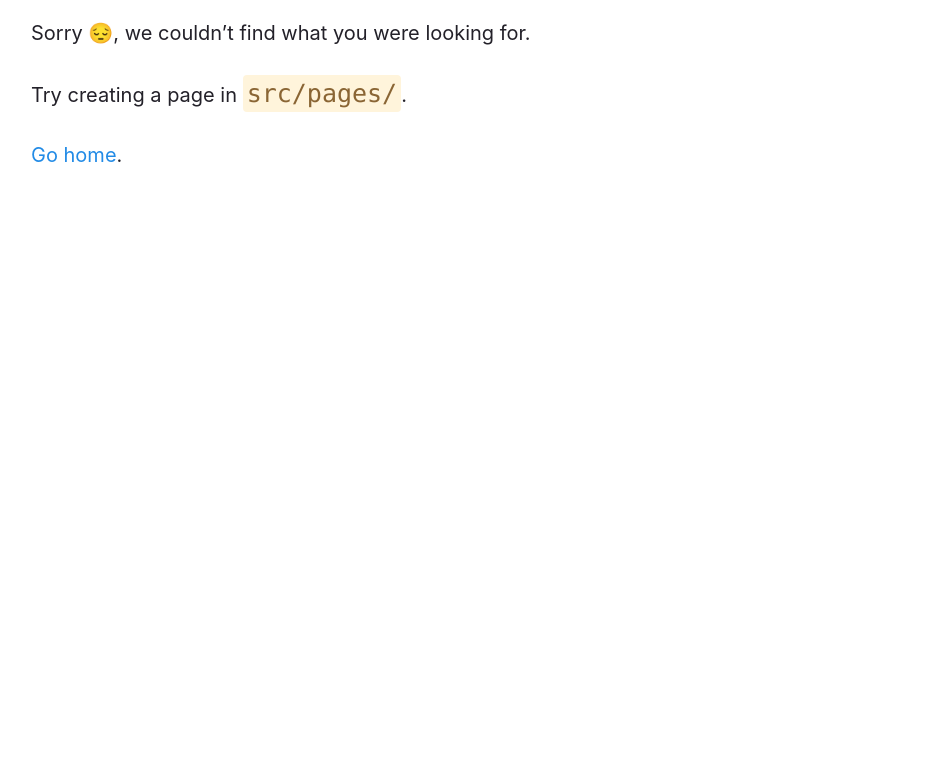
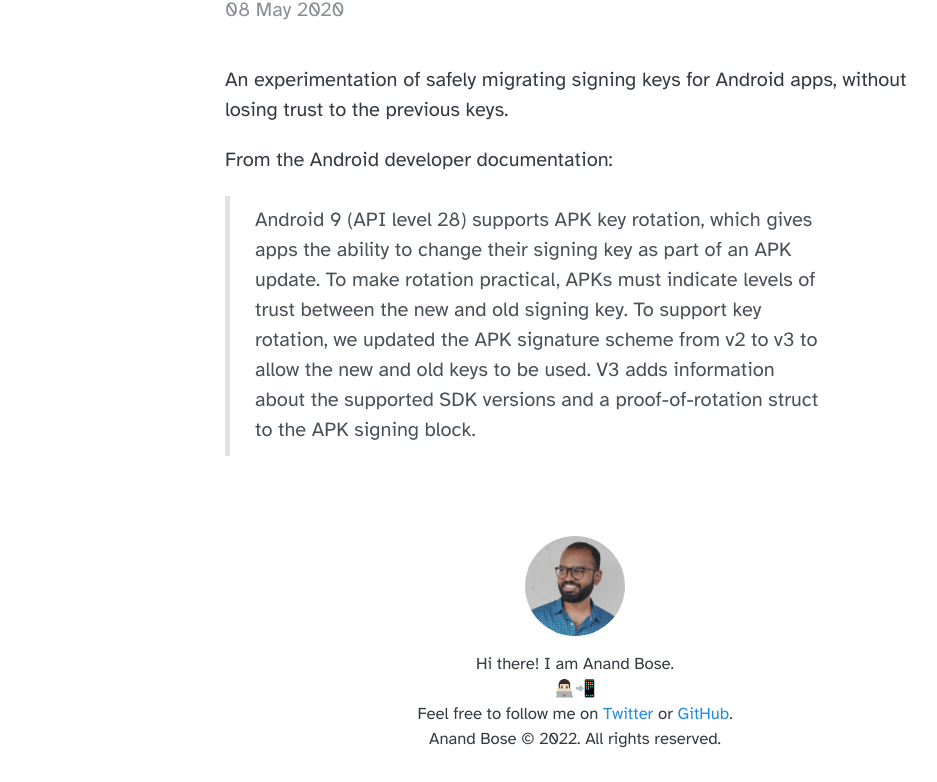
Before and after one commit to anandbosedev/anandbosedev.github.io, a Gatsby site: page /posts/my-first-post in a window 1280 px wide. Before the commit this address had no page. Shown: the part 192-974 px from the top of the page, without its empty margins (65-1002 px from the left). Before the commit the page ends 800 px from the top, so only its background shows below. Built offline with nearby package versions, Linux system fonts and the light colour scheme; Gatsby itself is replaced by a stand-in of ours; a web font is replaced by a local one.

Commit message:
Implement article page wrapper

```diff
--- /dev/null
+++ b/src/components/Article.tsx
@@ -0,0 +1,49 @@
+import * as React from 'react'
+import ButtonsContainer from '../components/ButtonsContainer'
+import ShareButton from '../components/ShareButton'
+
+type ArticleProps = {
+    children?: React.ReactNode,
+    title?: string,
+    date?: string,
+    shortDescription?: string,
+}
+
+type ArticleState = {
+    href?: string,
+}
+
+class Article extends React.Component<ArticleProps, ArticleState> {
+
+    constructor(props: ArticleProps) {
+        super(props)
+        this.state = {
+            href: ''
+        }
+    }
+
+    componentDidMount(): void {
+        this.setState({ href: window.location.href })
+    }
+
+    render(): React.ReactNode {
+        return (
+            <main>
+                <article className='post'>
+                    <h2 className='post-title'>{ this.props.title }</h2>
+                    <div className='post-date'>{ this.props.date }</div>
+                    <ButtonsContainer>
+                        <ShareButton
+                            title={this.props.title}
+                            text={this.props.shortDescription}
+                            url={this.state.href}/>
+                    </ButtonsContainer>
+                    <p>{ this.props.shortDescription }</p>
+                    { this.props.children }
+                </article>
+            </main>
+        )
+    }
+}
+
+export default Article
--- a/src/components/Footer.tsx
+++ b/src/components/Footer.tsx
@@ -1,10 +1,14 @@
 import React from "react"
 import { StaticImage } from "gatsby-plugin-image"
+
+const FooterFirstLineStyle: React.CSSProperties = {
+  marginTop: '1em'
+}
 
 const Footer = () => (
     <footer className="footer">
         <StaticImage alt="Anand Bose" width={100} height={100} src='../images/avatar.jpg' imgClassName="avatar" />
-        <small>Hi there! I am Anand Bose.</small>
+        <small style={FooterFirstLineStyle}>Hi there! I am Anand Bose.</small>
         <small>👨🏻‍💻📲</small>
         <small>Feel free to follow me on <a href="https://twitter.com/anandbosedev">Twitter</a> or <a href="https://github.com/anandbosedev">GitHub</a>.</small>
         <small>
--- a/src/pages/404.tsx
+++ b/src/pages/404.tsx
@@ -1,46 +1,18 @@
 import * as React from "react"
 import { Link, HeadFC } from "gatsby"
-
-const pageStyles = {
-  color: "#232129",
-  padding: "96px",
-  fontFamily: "-apple-system, Roboto, sans-serif, serif",
-}
-const headingStyles = {
-  marginTop: 0,
-  marginBottom: 64,
-  maxWidth: 320,
-}
-
-const paragraphStyles = {
-  marginBottom: 48,
-}
-const codeStyles = {
-  color: "#8A6534",
-  padding: 4,
-  backgroundColor: "#FFF4DB",
-  fontSize: "1.25rem",
-  borderRadius: 4,
-}
+import Layout from "../components/Layout"
 
 const NotFoundPage = () => {
   return (
-    <main style={pageStyles}>
-      <h1 style={headingStyles}>Page not found</h1>
-      <p style={paragraphStyles}>
-        Sorry 😔, we couldn’t find what you were looking for.
-        <br />
-        {process.env.NODE_ENV === "development" ? (
-          <>
-            <br />
-            Try creating a page in <code style={codeStyles}>src/pages/</code>.
-            <br />
-          </>
-        ) : null}
-        <br />
-        <Link to="/">Go home</Link>.
-      </p>
-    </main>
+    <Layout>
+      <main>
+        <h1>404 Not Found</h1>
+        <p>Sorry, the page you requested not found in the server.</p>
+        <aside className="related">
+          <p>May be the link you typed has mistakes, or permanently removed from the server.</p>
+        </aside>
+      </main>
+    </Layout>
   )
 }
 
--- /dev/null
+++ b/src/pages/posts/my-first-post/index.tsx
@@ -0,0 +1,24 @@
+import * as React from 'react'
+import Layout from '../../../components/Layout'
+import Article from '../../../components/Article'
+
+const ArticlePage = () => {
+    return (
+        <Layout>
+            <Article
+                title='Android Signing Key Rotation – Explained'
+                date='08 May 2020'
+                shortDescription='An experimentation of safely migrating signing keys for Android apps, without losing trust to the previous keys.'>
+
+                <p>From the Android developer documentation:</p>
+                <blockquote>
+                    <p>
+                        Android 9 (API level 28) supports APK key rotation, which gives apps the ability to change their signing key as part of an APK update. To make rotation practical, APKs must indicate levels of trust between the new and old signing key. To support key rotation, we updated the APK signature scheme from v2 to v3 to allow the new and old keys to be used. V3 adds information about the supported SDK versions and a proof-of-rotation struct to the APK signing block.
+                    </p>
+                </blockquote>
+            </Article>
+        </Layout>
+    )
+}
+
+export default ArticlePage
```
